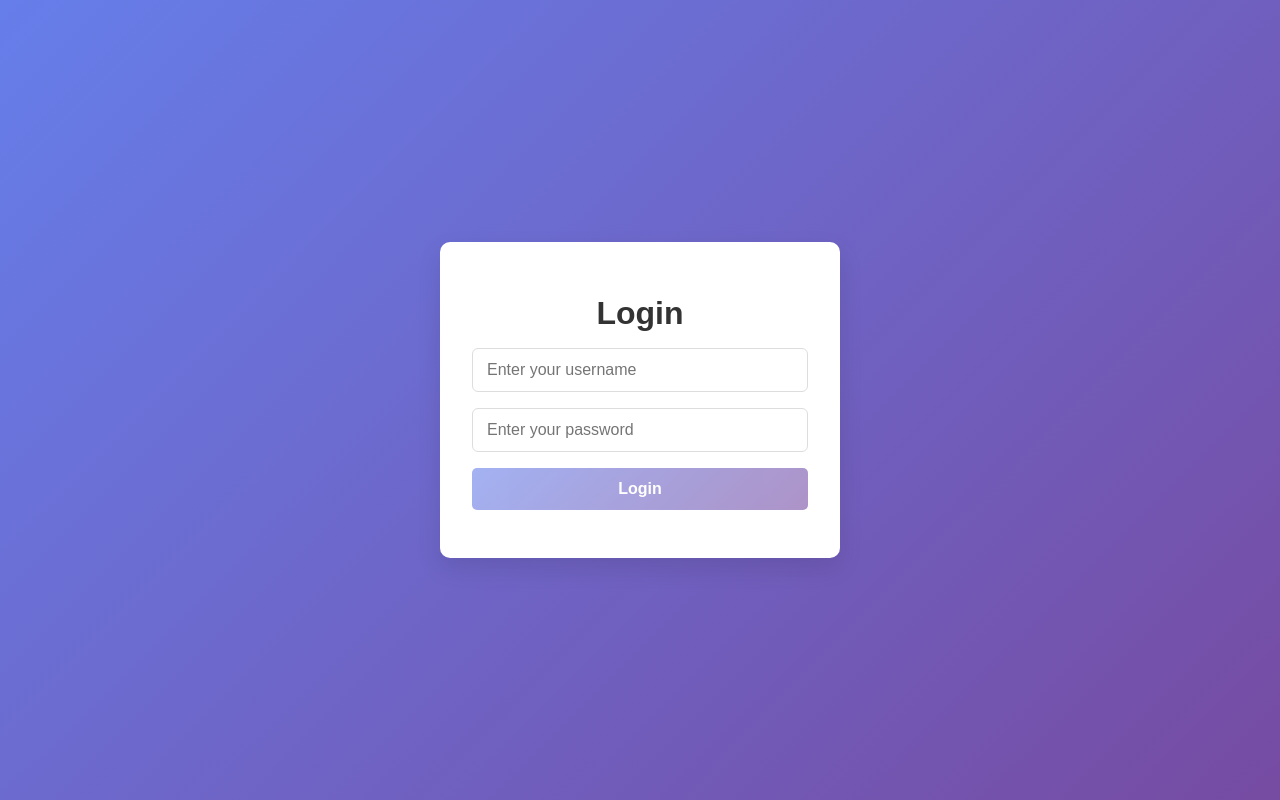
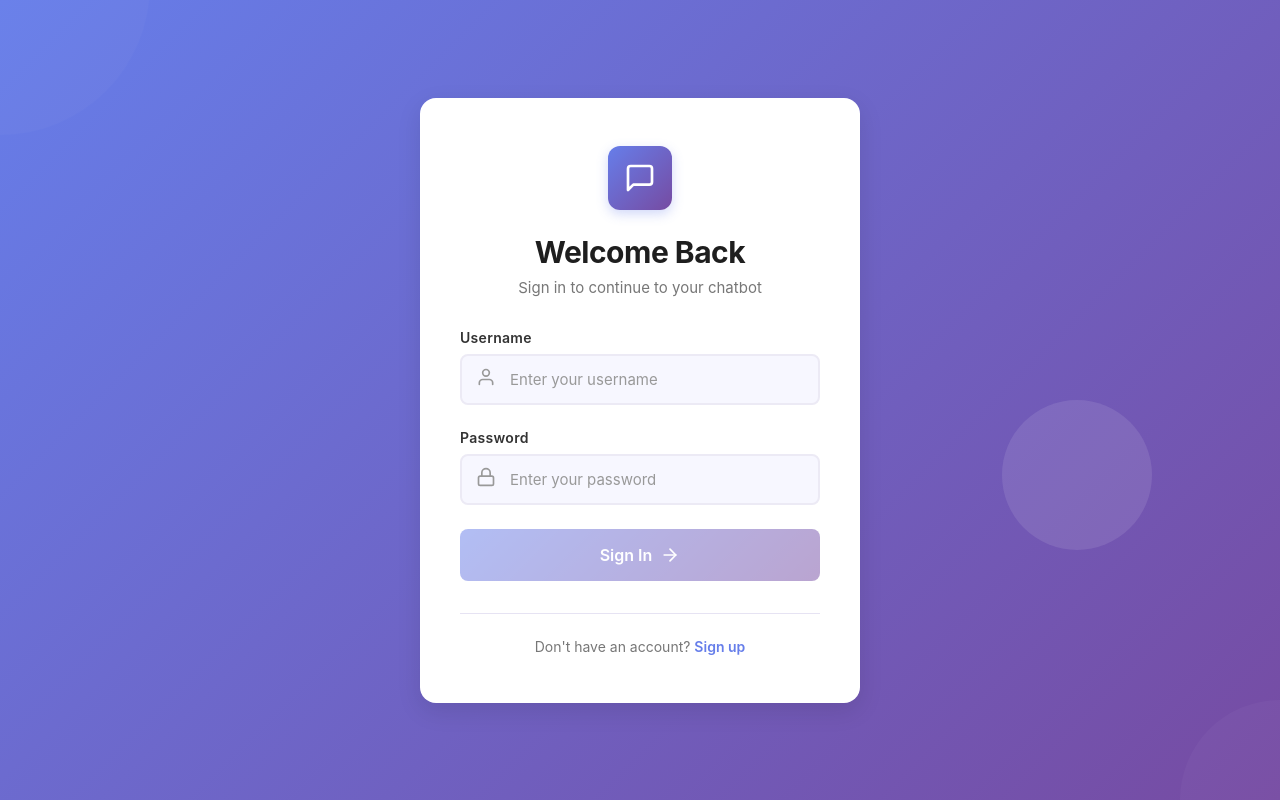
Before and after one commit to jribakau/chatbot, an Angular app in the folder web-ui/: page /login in a window 1280 px wide. Built offline with nearby package versions, Linux system fonts and the light colour scheme.

Commit message:
CB-5.2 updated login page

```diff
--- a/web-ui/src/app/components/login/login.html
+++ b/web-ui/src/app/components/login/login.html
@@ -1,18 +1,79 @@
 <div class="login-container">
     <div class="login-card">
-        <h1 class="title">Login</h1>
-        <form (ngSubmit)="onLogin()" #loginForm="ngForm">
-            <div class="input-field">
-                <input type="text" placeholder="Enter your username" required [(ngModel)]="loginUser.username"
-                    name="username" />
+        <div class="login-header">
+            <div class="logo-icon">
+                <svg xmlns="http://www.w3.org/2000/svg" viewBox="0 0 24 24" fill="none" stroke="currentColor" stroke-width="2" stroke-linecap="round" stroke-linejoin="round">
+                    <path d="M21 15a2 2 0 0 1-2 2H7l-4 4V5a2 2 0 0 1 2-2h14a2 2 0 0 1 2 2z"></path>
+                </svg>
             </div>
-            <div class="input-field">
-                <input type="password" placeholder="Enter your password" required [(ngModel)]="loginUser.passwordHash"
-                    name="password" />
+            <h1 class="title">Welcome Back</h1>
+            <p class="subtitle">Sign in to continue to your chatbot</p>
+        </div>
+
+        <form (ngSubmit)="onLogin()" #loginForm="ngForm" class="login-form">
+            <div class="input-group">
+                <label for="username" class="input-label">Username</label>
+                <div class="input-wrapper">
+                    <div class="input-icon">
+                        <svg xmlns="http://www.w3.org/2000/svg" viewBox="0 0 24 24" fill="none" stroke="currentColor" stroke-width="2" stroke-linecap="round" stroke-linejoin="round">
+                            <path d="M20 21v-2a4 4 0 0 0-4-4H8a4 4 0 0 0-4 4v2"></path>
+                            <circle cx="12" cy="7" r="4"></circle>
+                        </svg>
+                    </div>
+                    <input
+                        id="username"
+                        type="text"
+                        placeholder="Enter your username"
+                        required
+                        [(ngModel)]="loginUser.username"
+                        name="username"
+                        class="input-field"
+                    />
+                </div>
             </div>
-            <div class="input-field button">
-                <input type="submit" value="Login" [disabled]="!loginForm.form.valid" />
+
+            <div class="input-group">
+                <label for="password" class="input-label">Password</label>
+                <div class="input-wrapper">
+                    <div class="input-icon">
+                        <svg xmlns="http://www.w3.org/2000/svg" viewBox="0 0 24 24" fill="none" stroke="currentColor" stroke-width="2" stroke-linecap="round" stroke-linejoin="round">
+                            <rect x="3" y="11" width="18" height="11" rx="2" ry="2"></rect>
+                            <path d="M7 11V7a5 5 0 0 1 10 0v4"></path>
+                        </svg>
+                    </div>
+                    <input
+                        id="password"
+                        type="password"
+                        placeholder="Enter your password"
+                        required
+                        [(ngModel)]="loginUser.passwordHash"
+                        name="password"
+                        class="input-field"
+                    />
+                </div>
             </div>
+
+            <button
+                type="submit"
+                class="login-button"
+                [disabled]="!loginForm.form.valid"
+            >
+                <span class="button-text">Sign In</span>
+                <svg class="button-icon" xmlns="http://www.w3.org/2000/svg" viewBox="0 0 24 24" fill="none" stroke="currentColor" stroke-width="2" stroke-linecap="round" stroke-linejoin="round">
+                    <line x1="5" y1="12" x2="19" y2="12"></line>
+                    <polyline points="12 5 19 12 12 19"></polyline>
+                </svg>
+            </button>
         </form>
+
+        <div class="login-footer">
+            <p class="footer-text">Don't have an account? <a href="#" class="footer-link">Sign up</a></p>
+        </div>
+    </div>
+
+    <div class="background-decoration">
+        <div class="circle circle-1"></div>
+        <div class="circle circle-2"></div>
+        <div class="circle circle-3"></div>
     </div>
 </div>
--- a/web-ui/src/app/components/login/login.scss
+++ b/web-ui/src/app/components/login/login.scss
@@ -4,72 +4,277 @@
 	align-items: center;
 	min-height: 100vh;
 	background: var(--gradient-primary);
-	font-family: 'Arial', sans-serif;
+	position: relative;
+	overflow: hidden;
+	padding: var(--spacing-xl);
 }
 
 .login-card {
 	background: white;
-	padding: 2rem;
-	border-radius: var(--radius-lg);
-	box-shadow: 0 10px 25px rgba(0, 0, 0, 0.1);
+	padding: 3rem 2.5rem;
+	border-radius: var(--radius-2xl);
+	box-shadow: var(--shadow-lg);
+	max-width: 440px;
+	width: 100%;
+	position: relative;
+	z-index: 10;
+	animation: slideUp 0.6s ease-out;
+
+	@media (max-width: 480px) {
+		padding: 2rem 1.5rem;
+	}
+}
+
+.login-header {
 	text-align: center;
-	max-width: 400px;
-	width: 90%;
+	margin-bottom: 2rem;
+}
+
+.logo-icon {
+	width: 64px;
+	height: 64px;
+	margin: 0 auto 1.5rem;
+	background: var(--gradient-primary);
+	border-radius: var(--radius-xl);
+	display: flex;
+	align-items: center;
+	justify-content: center;
+	box-shadow: var(--shadow-purple-lg);
+	animation: scaleIn 0.6s ease-out 0.2s both;
+
+	svg {
+		width: 32px;
+		height: 32px;
+		color: white;
+	}
 }
 
 .title {
+	color: var(--text-primary);
+	margin: 0 0 0.5rem 0;
+	font-size: 1.875rem;
+	font-weight: 700;
+	letter-spacing: -0.5px;
+	animation: fadeInUp 0.6s ease-out 0.3s both;
+}
+
+.subtitle {
+	color: var(--text-muted);
+	margin: 0;
+	font-size: 0.9375rem;
+	animation: fadeInUp 0.6s ease-out 0.4s both;
+}
+
+.login-form {
+	animation: fadeInUp 0.6s ease-out 0.5s both;
+}
+
+.input-group {
+	margin-bottom: 1.5rem;
+}
+
+.input-label {
+	display: block;
+	margin-bottom: 0.5rem;
 	color: var(--text-secondary);
-	margin-bottom: 1rem;
-	font-size: 2rem;
+	font-size: 0.875rem;
+	font-weight: 600;
+	letter-spacing: 0.3px;
+}
+
+.input-wrapper {
+	position: relative;
+}
+
+.input-icon {
+	position: absolute;
+	left: 1rem;
+	top: 50%;
+	transform: translateY(-50%);
+	color: var(--text-lighter);
+	pointer-events: none;
+	transition: color var(--transition-normal);
+	z-index: 1;
+
+	svg {
+		width: 20px;
+		height: 20px;
+	}
 }
 
 .input-field {
-	margin-bottom: 1rem;
-	text-align: left;
+	width: 100%;
+	padding: 0.875rem 1rem 0.875rem 3rem;
+	border: 2px solid var(--border-light);
+	border-radius: var(--radius-md);
+	font-size: 0.9375rem;
+	outline: none;
+	transition: all var(--transition-normal);
+	box-sizing: border-box;
+	background: var(--bg-purple-lightest);
+	color: var(--text-primary);
 
-	input[type='text'],
-	input[type='password'] {
-		width: 100%;
-		padding: var(--spacing-md) 14px;
-		border: 1px solid #ddd;
-		border-radius: var(--radius-sm);
-		font-size: 1rem;
+	&::placeholder {
+		color: var(--text-lighter);
+	}
+
+	&:focus {
 		outline: none;
-		transition: border var(--transition-normal), box-shadow var(--transition-normal);
-		box-sizing: border-box;
-
-		&:focus {
-			border-color: var(--color-primary-dark);
-			box-shadow: 0 0 0 3px rgba(118, 75, 162, 0.15);
-		}
+		box-shadow: 0 0 0 3px rgba(102, 126, 234, 0.15);
+		border-color: var(--border-purple);
+		background: white;
 	}
 }
 
-.input-field.button input[type='submit'] {
+.input-wrapper:focus-within .input-icon {
+	color: var(--color-primary);
+}
+
+.login-button {
+	width: 100%;
 	background: var(--gradient-primary);
 	color: white;
 	border: none;
-	padding: var(--spacing-md) var(--spacing-xl);
-	border-radius: 5px;
+	padding: 1rem 1.5rem;
+	border-radius: var(--radius-md);
 	cursor: pointer;
 	font-size: 1rem;
-	font-weight: bold;
-	transition: transform var(--transition-normal), box-shadow var(--transition-normal), opacity var(--transition-normal);
-	width: 100%;
+	font-weight: 600;
+	transition: all var(--transition-normal);
+	margin-top: 0.5rem;
+	display: flex;
+	align-items: center;
+	justify-content: center;
+	gap: 0.5rem;
+	box-shadow: var(--shadow-purple);
+	position: relative;
+	overflow: hidden;
+
+	&::before {
+		content: '';
+		position: absolute;
+		top: 0;
+		left: 0;
+		width: 100%;
+		height: 100%;
+		background: linear-gradient(135deg, rgba(255, 255, 255, 0.2) 0%, rgba(255, 255, 255, 0) 100%);
+		opacity: 0;
+		transition: opacity var(--transition-normal);
+	}
 
 	&:hover:not(:disabled) {
 		transform: translateY(-2px);
-		box-shadow: 0 5px 15px rgba(0, 0, 0, 0.2);
+		box-shadow: var(--shadow-purple-lg);
+
+		&::before {
+			opacity: 1;
+		}
+
+		.button-icon {
+			transform: translateX(4px);
+		}
 	}
 
 	&:active:not(:disabled) {
 		transform: translateY(0);
+		box-shadow: var(--shadow-purple);
 	}
 
 	&:disabled {
-		opacity: 0.6;
+		opacity: 0.5;
 		cursor: not-allowed;
 		transform: none;
 		box-shadow: none;
 	}
 }
+
+.button-text {
+	position: relative;
+	z-index: 1;
+}
+
+.button-icon {
+	width: 20px;
+	height: 20px;
+	transition: transform var(--transition-normal);
+	position: relative;
+	z-index: 1;
+}
+
+.login-footer {
+	text-align: center;
+	margin-top: 2rem;
+	padding-top: 1.5rem;
+	border-top: 1px solid var(--border-lighter);
+	animation: fadeInUp 0.6s ease-out 0.6s both;
+}
+
+.footer-text {
+	color: var(--text-muted);
+	font-size: 0.875rem;
+	margin: 0;
+}
+
+.footer-link {
+	color: var(--color-primary);
+	text-decoration: none;
+	font-weight: 600;
+	transition: color var(--transition-normal);
+
+	&:hover {
+		color: var(--color-primary-dark);
+		text-decoration: underline;
+	}
+}
+
+.background-decoration {
+	position: absolute;
+	width: 100%;
+	height: 100%;
+	top: 0;
+	left: 0;
+	pointer-events: none;
+	overflow: hidden;
+}
+
+.circle {
+	position: absolute;
+	border-radius: 50%;
+	background: var(--bg-white-alpha);
+	animation: float 20s infinite ease-in-out;
+
+	&.circle-1 {
+		width: 300px;
+		height: 300px;
+		top: -150px;
+		left: -150px;
+		animation-delay: 0s;
+	}
+
+	&.circle-2 {
+		width: 200px;
+		height: 200px;
+		bottom: -100px;
+		right: -100px;
+		animation-delay: 5s;
+	}
+
+	&.circle-3 {
+		width: 150px;
+		height: 150px;
+		top: 50%;
+		right: 10%;
+		animation-delay: 10s;
+	}
+}
+
+@keyframes float {
+	0%, 100% {
+		transform: translateY(0) rotate(0deg);
+		opacity: 0.3;
+	}
+	50% {
+		transform: translateY(-30px) rotate(180deg);
+		opacity: 0.1;
+	}
+}
--- a/web-ui/src/styles.scss
+++ b/web-ui/src/styles.scss
@@ -271,6 +271,28 @@
     }
 }
 
+@keyframes float {
+    0%, 100% {
+        transform: translateY(0) rotate(0deg);
+        opacity: 0.3;
+    }
+    50% {
+        transform: translateY(-30px) rotate(180deg);
+        opacity: 0.1;
+    }
+}
+
+@keyframes scaleIn {
+    from {
+        opacity: 0;
+        transform: scale(0.8);
+    }
+    to {
+        opacity: 1;
+        transform: scale(1);
+    }
+}
+
 // ============================================
 // MIXINS (for SCSS files)
 // ============================================
@@ -313,6 +335,29 @@
     }
 }
 
+@mixin input-icon {
+    position: absolute;
+    left: 1rem;
+    top: 50%;
+    transform: translateY(-50%);
+    color: var(--text-lighter);
+    pointer-events: none;
+    transition: color var(--transition-normal);
+    z-index: 1;
+
+    svg {
+        width: 20px;
+        height: 20px;
+    }
+}
+
+@mixin decorative-circle {
+    position: absolute;
+    border-radius: 50%;
+    background: var(--bg-white-alpha);
+    animation: float 20s infinite ease-in-out;
+}
+
 // ============================================
 // GLOBAL RESETS
 // ============================================
```
